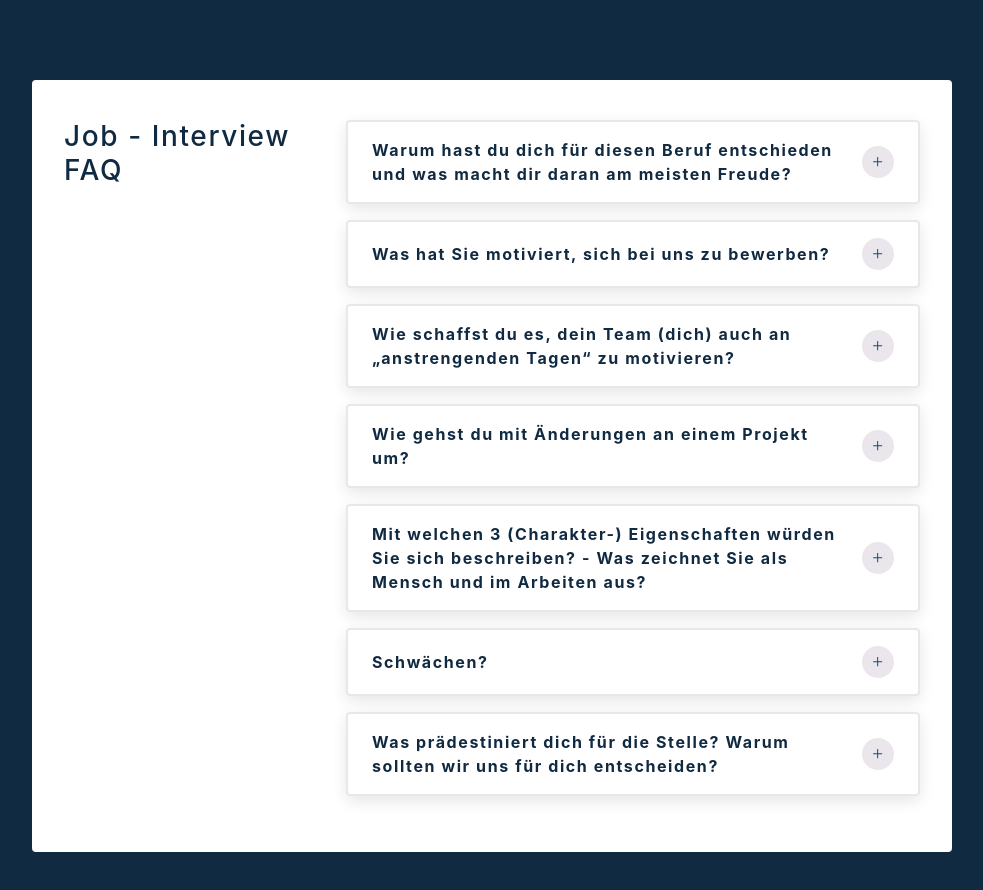
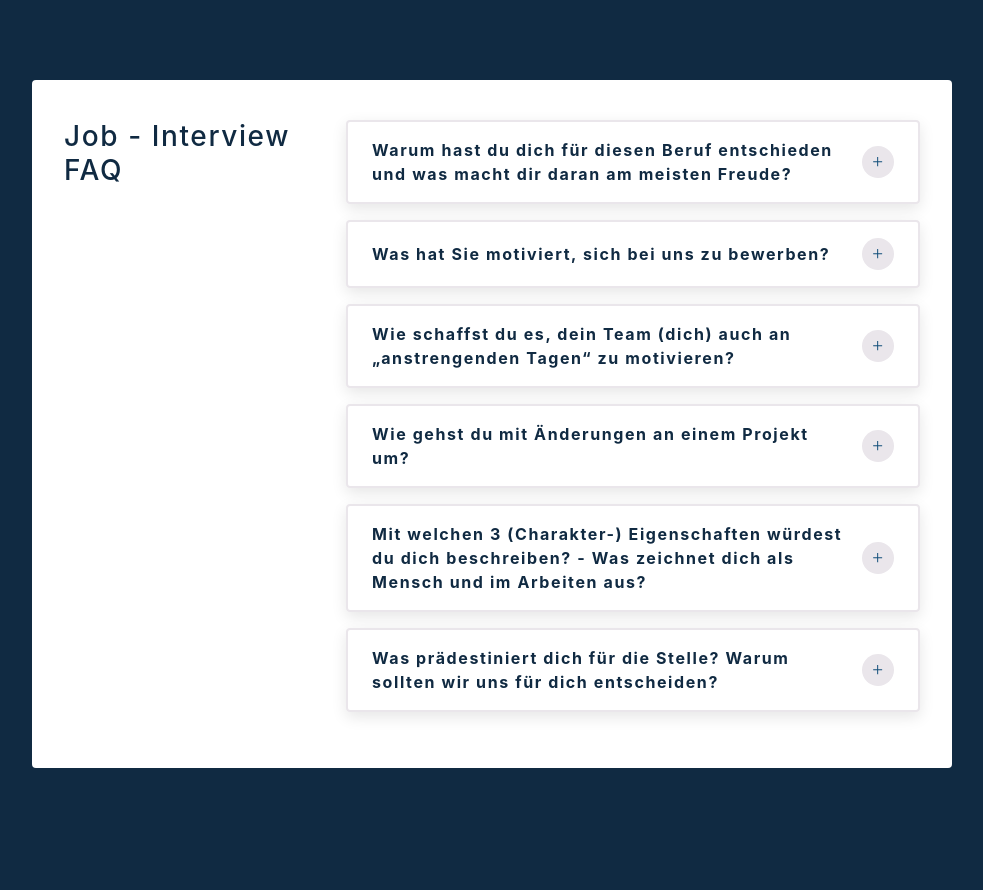
Before and after one commit to DevEljah/Job-Interview-FAQ, a React (Create React App) app: page / in a window 1280 px wide. Shown: the top 890 px of the page, without its empty margins (148-1131 px from the left). After the commit the page ends 848 px from the top, so only its background shows below. Built offline with nearby package versions, Linux system fonts and the light colour scheme.

Commit message:
FAQ update

```diff
--- a/src/components/data.js
+++ b/src/components/data.js
@@ -24,19 +24,19 @@ const questions = [
   {
     id: 5,
     title:
-      "Mit welchen 3 (Charakter-) Eigenschaften würden Sie sich beschreiben? - Was zeichnet Sie als Mensch und im Arbeiten aus?",
+      "Mit welchen 3 (Charakter-) Eigenschaften würdest du dich beschreiben? - Was zeichnet dich als Mensch und im Arbeiten aus?",
     info: "- Schnelle Auffassungsgabe - Ich kann beharrlich sein (ausdauernd), bleibe dran an den „Dingen“ - Flexibel (z.B. bei plötzlichen Änderungen…).",
   },
   {
     id: 6,
-    title: "Schwächen?",
-    info: "Wenn mir ein Projekt wichtig ist, kann es schon mal passieren, dass ich andere „issues“ vernachlässige (z.B. den Sport…) - wenn es um das Erreichen meiner Ziele geht, muss ich noch daran arbeiten, geduldiger zu werden → Bin mir dieser „Tendenzen“ bewusst und arbeite dran.",
-  },
-  {
-    id: 7,
     title:
       "Was prädestiniert dich für die Stelle? Warum sollten wir uns für dich entscheiden?",
     info: "Ich habe mir ein hohes Ziel gesetzt, nämlich einer der Top-Developer zu werden. Ich bin nicht umsonst nach Deutschland gekommen und es war kein leichter Weg, darum möchte ich die Chance, die ich hier bekommen habe, so gut es geht nutzen, mir eine gute Karriere aufzubauen. Außerdem bin ich gut darin, selbstständig als auch im Team zu arbeiten und es fällt mir leicht, mich schnell in neue Aufgaben einzuarbeiten. Wenn Sie sich für mich entscheiden, gewinnen Sie einen motivierten, ambitionierten und zuverlässigen Mitarbeiter! ",
   },
+  /*  {
+    id: 7,
+    title: "Schwächen?",
+    info: "Wenn mir ein Projekt wichtig ist, kann es schon mal passieren, dass ich andere „issues“ vernachlässige (z.B. den Sport…) - wenn es um das Erreichen meiner Ziele geht, muss ich noch daran arbeiten, geduldiger zu werden → Bin mir dieser „Tendenzen“ bewusst und arbeite dran.",
+  }, */
 ];
 export default questions;
```
